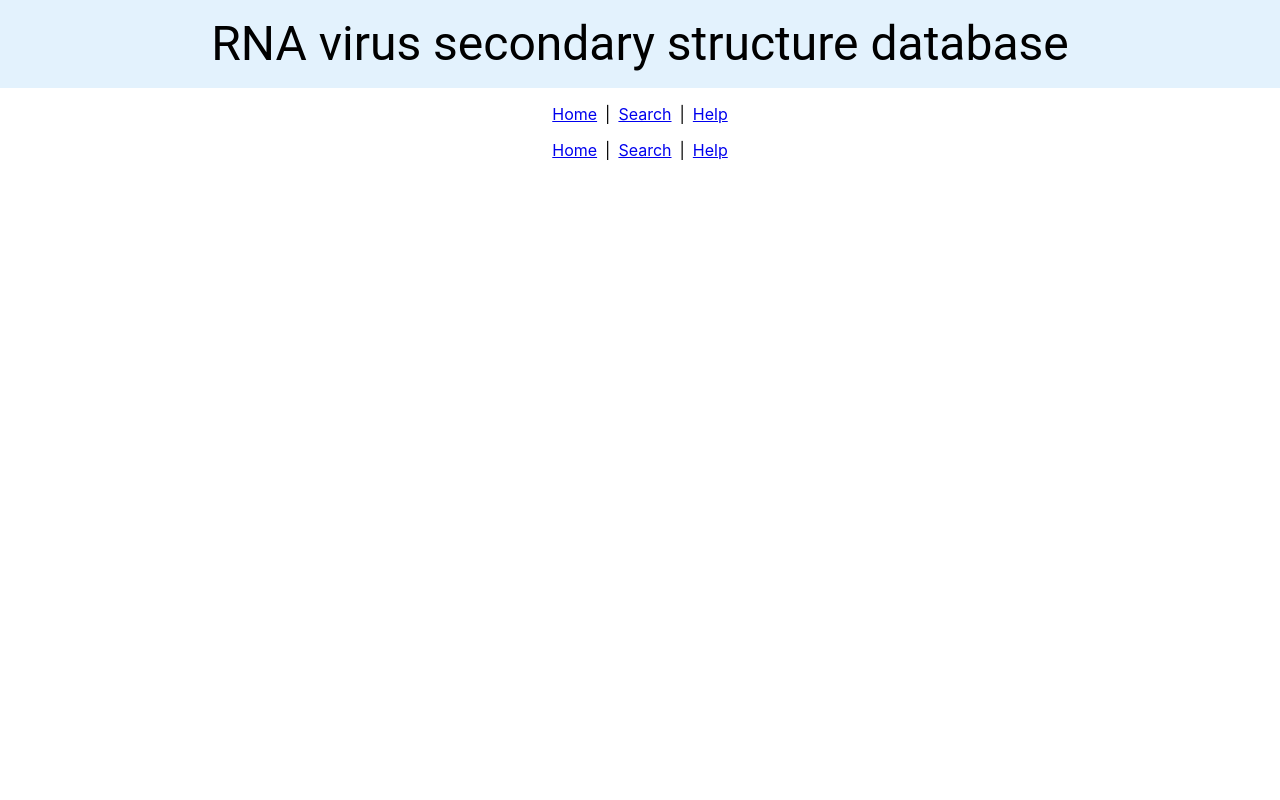
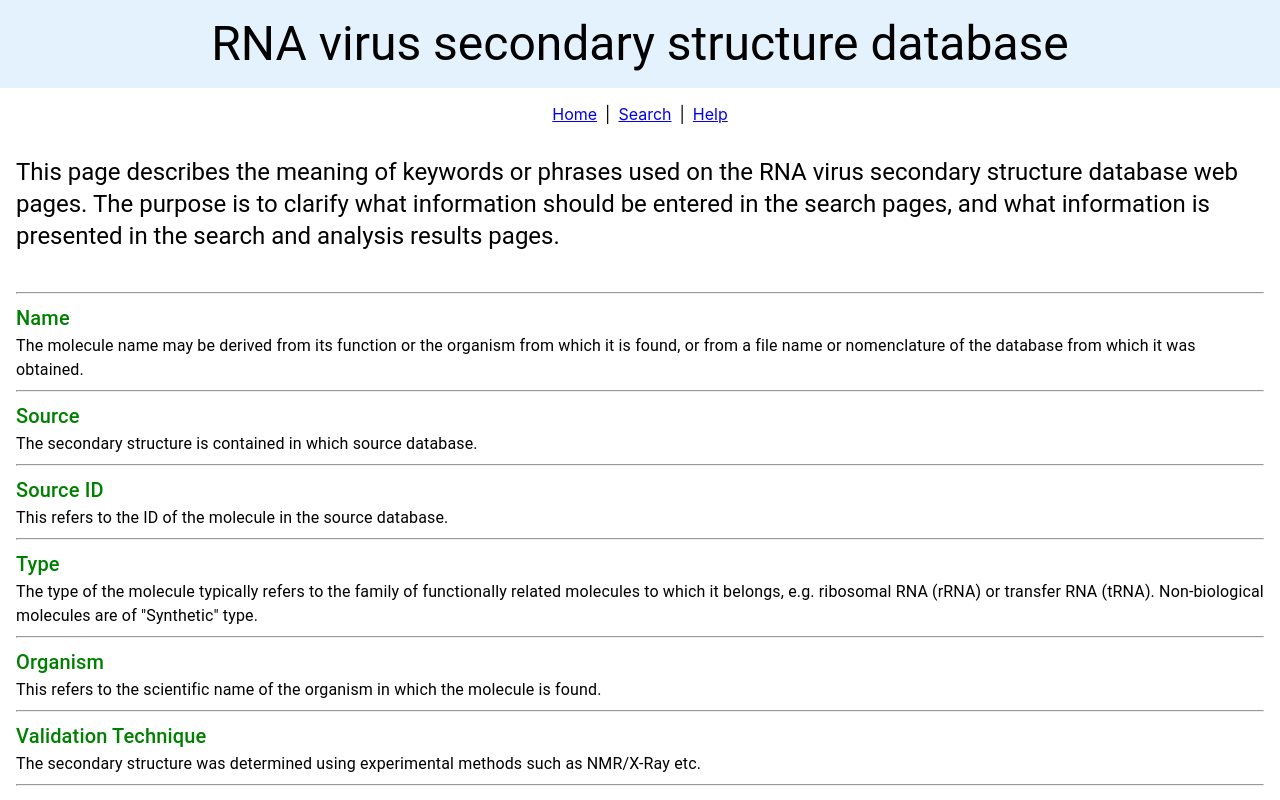
Before and after one commit to kelzk/web-frontend, a React (Create React App) app in the folder client/: page /help in a window 1280 px wide. Shown: the top 800 px of the page. Built offline with nearby package versions, Linux system fonts and the light colour scheme.

Commit message:
add: help page

```diff
--- /dev/null
+++ b/client/src/components/Meaning.jsx
@@ -0,0 +1,14 @@
+import { Typography } from "@mui/material";
+const Meaning = ({ header, content }) => {
+  return (
+    <>
+      <hr />
+      <Typography variant="h6" sx={{color:'green'}}>{header}</Typography>
+      <Typography>
+        {content}
+      </Typography>
+    </>
+  );
+};
+
+export default Meaning;
--- a/client/src/pages/Details.jsx
+++ b/client/src/pages/Details.jsx
@@ -52,7 +52,7 @@ const Details = () => {
           <Typography align="center">fasta, bpseq, ct, pdb</Typography>
           <Box sx={{ display: 'flex', justifyContent: 'center' }}>
             <Button variant="contained" onClick={handleClick}>
-              View files and picture
+              View files and figure
             </Button>
           </Box>
           <Box sx={{ margin: '20px' }} />
--- a/client/src/pages/Help.jsx
+++ b/client/src/pages/Help.jsx
@@ -1,10 +1,26 @@
-import Header from '../components/Header.jsx'
+import { Typography, Box } from '@mui/material';
+import Header from '../components/Header.jsx';
 import Navigation from '../components/Navigation.jsx';
+import Meaning from '../components/Meaning.jsx';
+import meanings from '../texts/help.json'
 const Help = () => {
-  return (<>
-  <Header />
-  <Navigation />
-  </>);
+  return (
+    <>
+      <Header />
+      <Typography variant="h5" sx={{ padding: '1rem' }}>
+        This page describes the meaning of keywords or phrases used on the RNA
+        virus secondary structure database web pages. The purpose is to clarify
+        what information should be entered in the search pages, and what
+        information is presented in the search and analysis results pages.
+      </Typography>
+      <Box sx={{ padding: '1rem' }}>
+        {meanings.map(({ field, meaning }) => (
+          <Meaning header={field} content={meaning} />
+        ))}
+      </Box>
+      <Navigation />
+    </>
+  );
 };
 
 export default Help;
--- a/client/src/pages/Home.jsx
+++ b/client/src/pages/Home.jsx
@@ -52,6 +52,20 @@ const Home = () => {
           <CircularProgress />
         </div>
       )}
+      <hr />
+      <Typography align="center" variant="h5" >
+        Disclaimer
+      </Typography>
+      <Box sx={{padding:'2rem'}}>
+        <Typography variant="h6">
+          Use of the RNA virus secondary structure database is free of charge.
+          Although the authors have made every effort to ensure that the
+          database is correctly implemented, and fulfill the function described
+          in the documentation, neither the authors nor The Chinese University
+          of Hong Kong guarantee its correctness, fitness for a particular
+          purpose, or future availability.
+        </Typography>
+      </Box>
       <Navigation />
     </>
   );
--- a/client/src/pages/Search.jsx
+++ b/client/src/pages/Search.jsx
@@ -10,6 +10,7 @@ import {
   TableRow,
   Box,
   Container,
+  Typography,
 } from '@mui/material';
 import { useForm } from 'react-hook-form';
 import { useNavigate } from 'react-router-dom';
@@ -70,21 +71,14 @@ const Search = () => {
     navigate(`/search_results?${str}`);
   };
 
-  // Dummy data for the table
-  const virusData = [
-    { name: 'Virus 1', field1: 'Value 1', field2: 'Value 2' },
-    { name: 'Virus 2', field1: 'Value 3', field2: 'Value 4' },
-    { name: 'Virus 3', field1: 'Value 5', field2: 'Value 6' },
-  ];
-
   const rangeFields = [
-    { label: 'Molecule', field: 'molecule' },
+    { label: 'Number of Molecules', field: 'molecule' },
     { label: 'Length', field: 'length' },
     { label: 'Number of domains', field: 'numOfDomains' },
     { label: 'Number of stems', field: 'numOfStems' },
     { label: 'Number of hairpin loops', field: 'numOfHairpinLoops' },
-    { label: 'Number of interna loops', field: 'numOfInternalLoops' },
-    { label: 'Number of multi loops', field: 'numOfMultiLoops' },
+    { label: 'Number of internal loops', field: 'numOfInternalLoops' },
+    { label: 'Number of multi-loops', field: 'numOfMultiLoops' },
     { label: 'Number of pseudoknots', field: 'numOfPseudoknots' },
     { label: 'Number of bulges', field: 'numOfBulges' },
     { label: 'Number of exterior loops', field: 'numOfExteriorLoops' },
@@ -102,14 +96,14 @@ const Search = () => {
   return (
     <>
       <Header />
-
+      <Typography align='center' variant='h6'>Info: The searching is implemented in case-insensitive and substring matching approach.</Typography>
       <form
         style={{
           display: 'flex',
           flexDirection: 'column',
           alignItems: 'center',
           gap: '1rem',
-          margin: '3rem',
+          margin: '2rem',
         }}
         onSubmit={handleSubmit(handleSearch)}
       >
@@ -122,7 +116,7 @@ const Search = () => {
               {...register('source')}
             />
             <TextField
-              label="SourceId"
+              label="Source ID"
               variant="outlined"
               sx={{ margin: '1rem' }}
               {...register('sourceId')}
--- /dev/null
+++ b/client/src/texts/help.json
@@ -0,0 +1,110 @@
+[
+  {
+    "field": "Name",
+    "meaning": "The molecule name may be derived from its function or the organism from which it is found, or from a file name or nomenclature of the database from which it was obtained."
+  },
+  {
+    "field": "Source",
+    "meaning": "The secondary structure is contained in which source database."
+  },
+  {
+    "field": "Source ID",
+    "meaning": "This refers to the ID of the molecule in the source database."
+  },
+  {
+    "field": "Type",
+    "meaning": "The type of the molecule typically refers to the family of functionally related molecules to which it belongs, e.g. ribosomal RNA (rRNA) or transfer RNA (tRNA). Non-biological molecules are of \"Synthetic\" type."
+  },
+  {
+    "field": "Organism",
+    "meaning": "This refers to the scientific name of the organism in which the molecule is found."
+  },
+  {
+    "field": "Validation Technique",
+    "meaning": "The secondary structure was determined using experimental methods such as NMR/X-Ray etc."
+  },
+  {
+    "field": "Determination Method",
+    "meaning": "This field gives information about how the secondary structure was determined. In cases where the secondary structure was determined from a 3D structure, details of the experimental method are listed (e.g. NMR, X-ray crystallography, chemical modification data) plus additional details on the relevant conditions or the degree of resolution of the method."
+  },
+  {
+    "field": "Molecule",
+    "meaning": "This is the number of RNA molecules that interact to form the secondary structure."
+  },
+  {
+    "field": "Length",
+    "meaning": "This refers to the number of bases in a molecule. For complexes with more than one molecule, the sum of the lengths of the molecules is taken."
+  },
+  {
+    "field": "numOfDomains",
+    "meaning": "This is the number of branches (or pseudoknotted regions) in the external loop."
+  },
+  {
+    "field": "numOfExteriorLoops",
+    "meaning": "This is the number of exterior loops."
+  },
+  {
+    "field": "numOfSegments",
+    "meaning": "This is the number of segments."
+  },
+  {
+    "field": "numOfPairedBases",
+    "meaning": "This is the number of paired bases in the molecule. The number of unpaired bases plus the number of paired bases is the length of the molecule."
+  },
+  {
+    "field": "numOfUnpairedBases",
+    "meaning": "This is the number of unpaired bases in the molecule. The number of unpaired bases plus the number of paired bases is the length of the molecule."
+  },
+  {
+    "field": "numOfStems",
+    "meaning": "This is the number of stems in the molecule. A stem (or uninterrupted stem) is a sequence of base pairs, with no interspersed internal or bulge loops. We include not only canonical (Watson-Crick and wobble G-U) base pairs, but also non-canonical base pairs and base pairs involving modified bases, in our stems. (Base pairs involving at least one base which is not A,C,G, or U - i.e. modified bases or bases represented using general characters of the IUPAC code) are reported as \"other base pair\" in the analyzer's output. We also include stems of length one - sometimes called isolated base pairs - in our secondary structure."
+  },
+  {
+    "field": "numOfHairpinLoops",
+    "meaning": "This is the number of hairpin loops in the molecule. A hairpin loop has one closing base pair. For complexes of two or more interacting molecules, the analyzer may report loops at the \"junctions\" of molecules; thus when analyzing loops, it is advisable to exclude complexes with two or more molecules."
+  },
+  {
+    "field": "numOfBulges",
+    "meaning": "This is the number of bulge loops in the molecule. A bulge loop has two closing base pairs i.j, i'.j', with either i and i' adjacent or j and j' adjacent (but not both). For complexes of two or more interacting molecules, the analyzer may report loops at the \"junctions\" of molecules; thus when analyzing loops, it is advisable to exclude complexes with two or more molecules."
+  },
+  {
+    "field": "numOfInternalLoops",
+    "meaning": "This is the number of internal loops in the molecule. An internal loop has two closing base pairs i.j, i'.j', with neither i and i' adjacent or j and j' adjacent, i.e. there are unpaired bases on each side of the loop. For complexes of two or more interacting molecules, the analyzer may report loops at the \"junctions\" of molecules; thus when analyzing loops, it is advisable to exclude complexes with two or more molecules."
+  },
+  {
+    "field": "numOfMultiLoops",
+    "meaning": "This is the number of multi-loops in the molecule. A multi-loop has at least three closing base pairs. For complexes of two or more interacting molecules, the analyzer may report loops at the \"junctions\" of molecules; thus when analyzing loops, it is advisable to exclude complexes with two or more molecules."
+  },
+  {
+    "field": "numOfPseudoknots",
+    "meaning": "This is the number of pseudoknots in the molecule. A pseudoknot has base pairs i.j and i'.j' which overlap, i.e. i < i' < j < j'. Since we include stems of length 1 (i.e. isolated base pairs) in our secondary structures, note that a pseudoknot may contain a pseudoknotted stem of length 1, and a pseudoknot may be broken by removing just one base pair. Precise definitions of pseudoknots, bands, and related pseudoknotted structures can be found in: Linear Time Algorithm for Parsing RNA Secondary Structure, (B. Rastegari and A. Condon), 5th Workshop on Algorithms in Bioinformatics (WABI), Oct 2005."
+  },
+  {
+    "field": "numOfBasePairsInStems",
+    "meaning": "The number of base pairs in a stem is determined by the availability of complementary sequences in the RNA molecule. When two complementary sequences are present, they can form base pairs and create a stem structure."
+  },
+  {
+    "field": "avgStemLength",
+    "meaning": "The length of a stem is the number of base pairs in the stem. The average is taken over all stems in the selected molecule or set of molecules."
+  },
+  {
+    "field": "avgHairpinLength",
+    "meaning": "The length of a hairpin loop is the number of bases (all unpaired) strictly between the bases in the closing base pair of the hairpin. The average is taken over all hairpins in the selected molecule or set of molecules."
+  },
+  {
+    "field": "avgBulgeLength",
+    "meaning": "The length of a bulge loop is the number of (unpaired) bases in a bulge loop. The average is taken over all bulges in the selected molecule or set of molecules."
+  },
+  {
+    "field": "avgInternalLength",
+    "meaning": "The length of an internal loop is the number of (unpaired) bases in the internal loop. The average is taken over all internal loops in the selected molecule or set of molecules."
+  },
+  {
+    "field": "avgMultiLength",
+    "meaning": "The length of a multi loop is the number of (unpaired) bases in a multi loop. The average is taken over all multi loops in the selected molecule or set of molecules."
+  },
+  {
+    "field": "avgBandLength",
+    "meaning": "The length of a band is the number of base pairs in the band. The average is taken over all bands in the selected molecule or set of molecules."
+  }
+]
```
